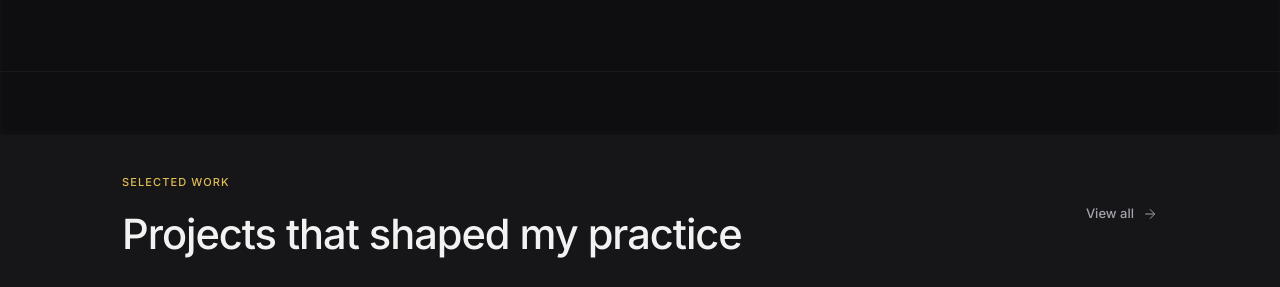
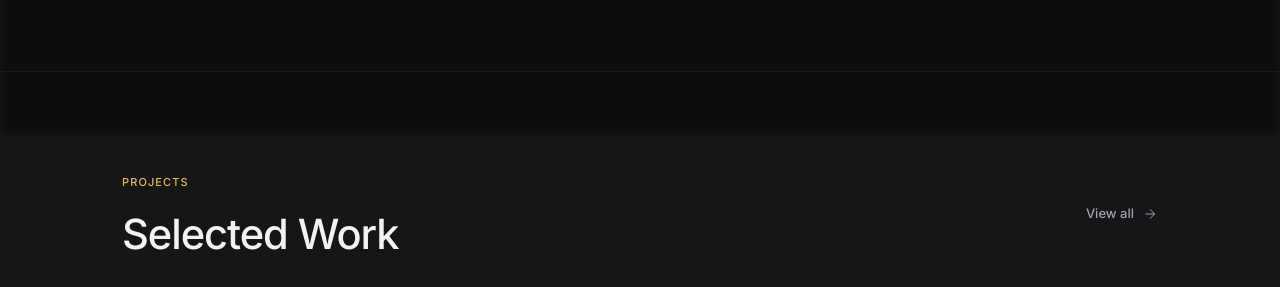
Before and after one commit to HansiUdapola/hansiudapola.github.io, a website: page index.html in a window 1280 px wide. Shown: the part 665-952 px from the top of the page. Drawn offline with Linux system fonts and the light colour scheme.

Commit message:
Minor Changes to the titles.

```diff
--- a/index.html
+++ b/index.html
@@ -293,12 +293,11 @@
       <div class="max-w-[1100px] mx-auto px-8">
         <div class="flex items-center justify-between flex-wrap gap-4 mb-14">
           <div>
-            <span
-              class="reveal inline-block text-[11px] font-medium tracking-widest uppercase text-gold-400 mb-5">Selected
-              work</span>
+            <span class="reveal inline-block text-[11px] font-medium tracking-widest uppercase text-gold-400 mb-5">
+              Projects</span>
             <h2
               class="reveal reveal-d1 text-[clamp(1.8rem,3.8vw,2.6rem)] font-medium leading-[1.15] text-slate-50 tracking-tight">
-              Projects that shaped my practice</h2>
+              Selected Work</h2>
           </div>
           <a href="work.html"
             class="reveal reveal-d2 inline-flex items-center gap-2 text-[13px] font-medium text-grey-400 hover:text-gold-500 transition-colors duration-300">
@@ -903,9 +902,9 @@
               class="reveal inline-block text-[11px] font-medium tracking-widest uppercase text-gold-400 mb-5">Contact</span>
             <h2
               class="reveal reveal-d1 text-[clamp(1.8rem,3.8vw,2.6rem)] font-medium leading-[1.15] text-slate-50 tracking-tight mb-6">
-              Let's build something worth using</h2>
+              Let's Connect</h2>
             <p class="reveal reveal-d2 text-grey-300 leading-relaxed">
-              I'm open to UX Engineer, product design, and UX research lead roles. If you are looking for someone to
+              I'm open to UX Engineer, product design, and UX research roles. If you are looking for someone to
               bring your idea to live, leave a message for me.
             </p>
 
```
